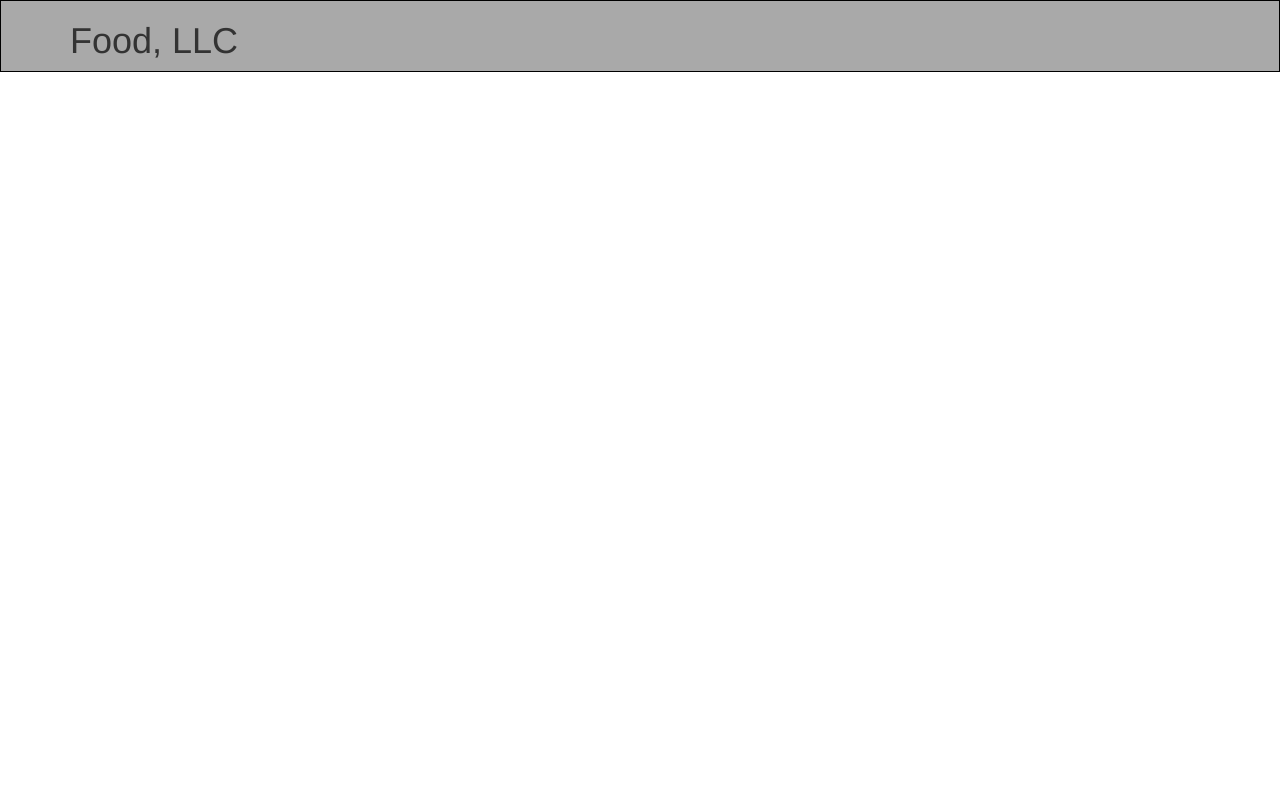
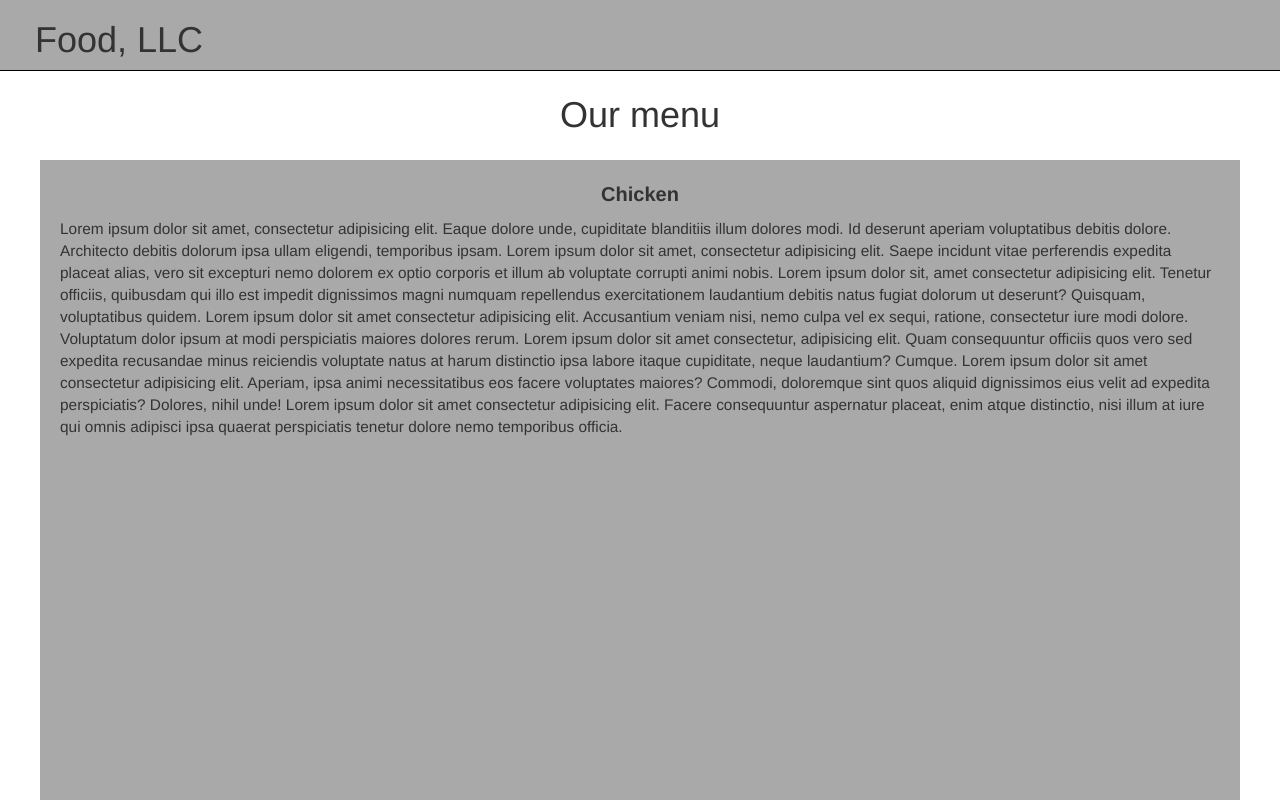
Before and after one commit to jcarlosblas/module3-solution, a plain HTML site: page index.html in a window 1280 px wide. Shown: the top 800 px of the page. Drawn offline with Linux system fonts and the light colour scheme.

Commit message:
05-08-2021

```diff
--- a/css/styles.css
+++ b/css/styles.css
@@ -22,10 +22,40 @@
     height: 1px;
 }
 
-/********** Small devices only **********/
+.navbar-header h1 {
+    margin-left: 20px;
+}
+
+#main-content {
+    padding-top: 60px;
+}
+
+#main-content h1{
+    text-align: center;
+    padding-top: 15px;
+    padding-bottom: 15px;
+}
+
+#main-content section div{
+    text-align: center;
+    font-size: 1.3em;
+    font-weight: bold;
+    padding-bottom: 10px;
+}
+
+#main-content section {
+    background-color: darkgray;
+    padding: 1.3em;
+    margin-left: 2%;
+    margin-right: 2%;
+    font-size: 1.1em;
+    height: 1000px;
+}
+
+/********** Extra small devices only **********/
 @media (max-width: 767px) {
-
-    .container .navbar-header h1 {
-        margin-left: 20px;
+    #main-content p {
+        margin-left: 10%;
+        margin-right: 10%;
     }
 }
--- a/index.html
+++ b/index.html
@@ -21,8 +21,8 @@
 <body>
 
     <header>
-        <nav id="header-nav" class="navbar navbar-default">
-            <div class="container">
+        <nav id="header-nav" class="navbar navbar-default navbar-fixed-top">
+            <div class="container-fluid">
                 <div class="navbar-header">
                     <h1 class="pull-left">Food, LLC</h1>
                     <button type="button" class="navbar-toggle collapsed" data-toggle="collapse"
@@ -38,11 +38,13 @@
                     <ul id="nav-list" class="nav navbar-nav navbar-right">
                         <li>
                             <a href="#" class="hidden-sm hidden-md hidden-lg">
-                                <br class="hidden-xs"> Chicken</a><hr>
+                                <br class="hidden-xs"> Chicken</a>
+                            <hr>
                         </li>
                         <li>
                             <a href="#" class="hidden-sm hidden-md hidden-lg">
-                                <br class="hidden-xs"> Beef</a><hr>
+                                <br class="hidden-xs"> Beef</a>
+                            <hr>
                         </li>
                         <li>
                             <a href="#" class="hidden-sm hidden-md hidden-lg">
@@ -55,6 +57,29 @@
         </nav>
     </header>
 
+    <div id="main-content" class="container-fluid">
+        <h1>Our menu</h1>
+        <section>
+            <div>Chicken</div>
+            <p>Lorem ipsum dolor sit amet, consectetur adipisicing elit. Eaque dolore unde, cupiditate blanditiis illum
+            dolores modi. Id deserunt aperiam voluptatibus debitis dolore. Architecto debitis dolorum ipsa ullam
+            eligendi, temporibus ipsam. Lorem ipsum dolor sit amet, consectetur adipisicing elit. Saepe incidunt vitae
+            perferendis expedita placeat alias, vero sit excepturi nemo dolorem ex optio corporis et illum ab voluptate
+            corrupti animi nobis. Lorem ipsum dolor sit, amet consectetur adipisicing elit. Tenetur officiis, quibusdam
+            qui illo est impedit dignissimos magni numquam repellendus exercitationem laudantium debitis natus fugiat
+            dolorum ut deserunt? Quisquam, voluptatibus quidem. Lorem ipsum dolor sit amet consectetur adipisicing elit.
+            Accusantium veniam nisi, nemo culpa vel ex sequi, ratione, consectetur iure modi dolore. Voluptatum dolor
+            ipsum at modi perspiciatis maiores dolores rerum. Lorem ipsum dolor sit amet consectetur, adipisicing elit.
+            Quam consequuntur officiis quos vero sed expedita recusandae minus reiciendis voluptate natus at harum
+            distinctio ipsa labore itaque cupiditate, neque laudantium? Cumque. Lorem ipsum dolor sit amet consectetur
+            adipisicing elit. Aperiam, ipsa animi necessitatibus eos facere voluptates maiores? Commodi, doloremque sint
+            quos aliquid dignissimos eius velit ad expedita perspiciatis? Dolores, nihil unde! Lorem ipsum dolor sit
+            amet consectetur adipisicing elit. Facere consequuntur aspernatur placeat, enim atque distinctio, nisi illum
+            at iure qui omnis adipisci ipsa quaerat perspiciatis tenetur dolore nemo temporibus officia.
+            </p>
+        </section>
+
+    </div>
     <!-- jQuery (Bootstrap JS plugins depend on it) -->
     <script src="js/jquery-2.1.4.min.js"></script>
     <script src="js/bootstrap.min.js"></script>
```
